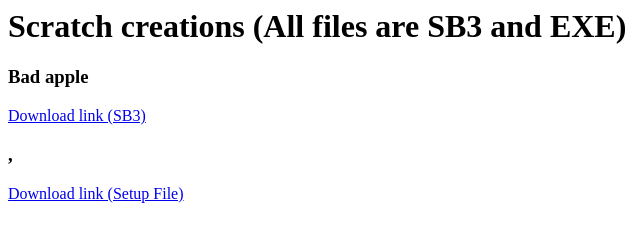
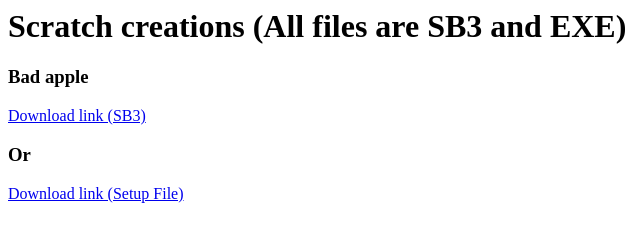
Before and after one commit to Eduardfabian21/Scratch-creations, a plain HTML site: page index.html in a window 1280 px wide. Shown: the full height of the page, 0-640 px from the left. Drawn offline with Linux system fonts and the light colour scheme.

Commit message:
Update index.html

```diff
--- a/index.html
+++ b/index.html
@@ -1,5 +1,5 @@
 <h1>Scratch creations (All files are SB3 and EXE)</h1>
 <h3>Bad apple</h3>
 <a href="https://cdn.discordapp.com/attachments/1081947417550802994/1081947556906545232/Bad_apple.sb3" download>Download link (SB3)</a>
-<h3>,</h3>
+<h3>Or</h3>
 <a href="https://cdn.discordapp.com/attachments/1081947417550802994/1081948017558569020/Bad_Apple_Setup.exe" download>Download link (Setup File)</a>
```
